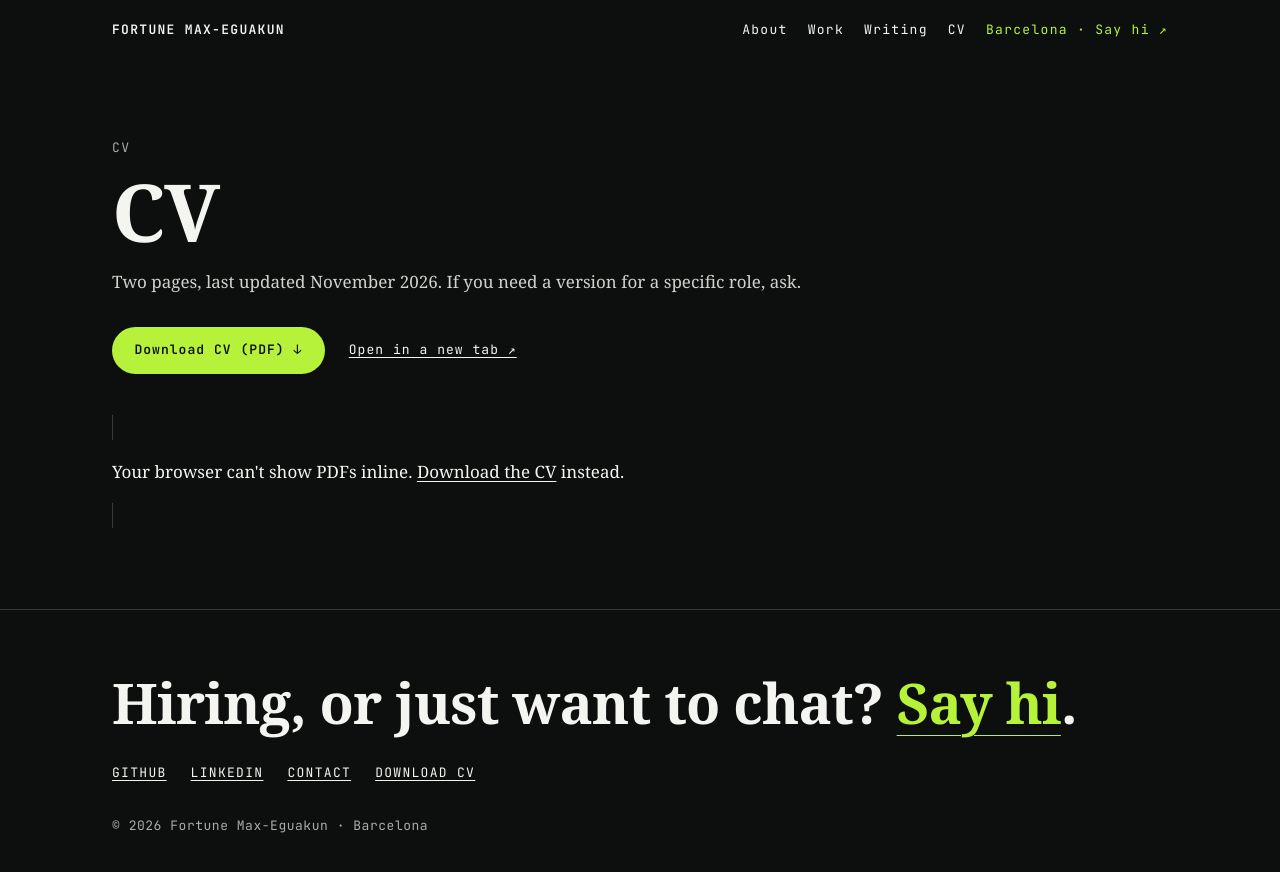
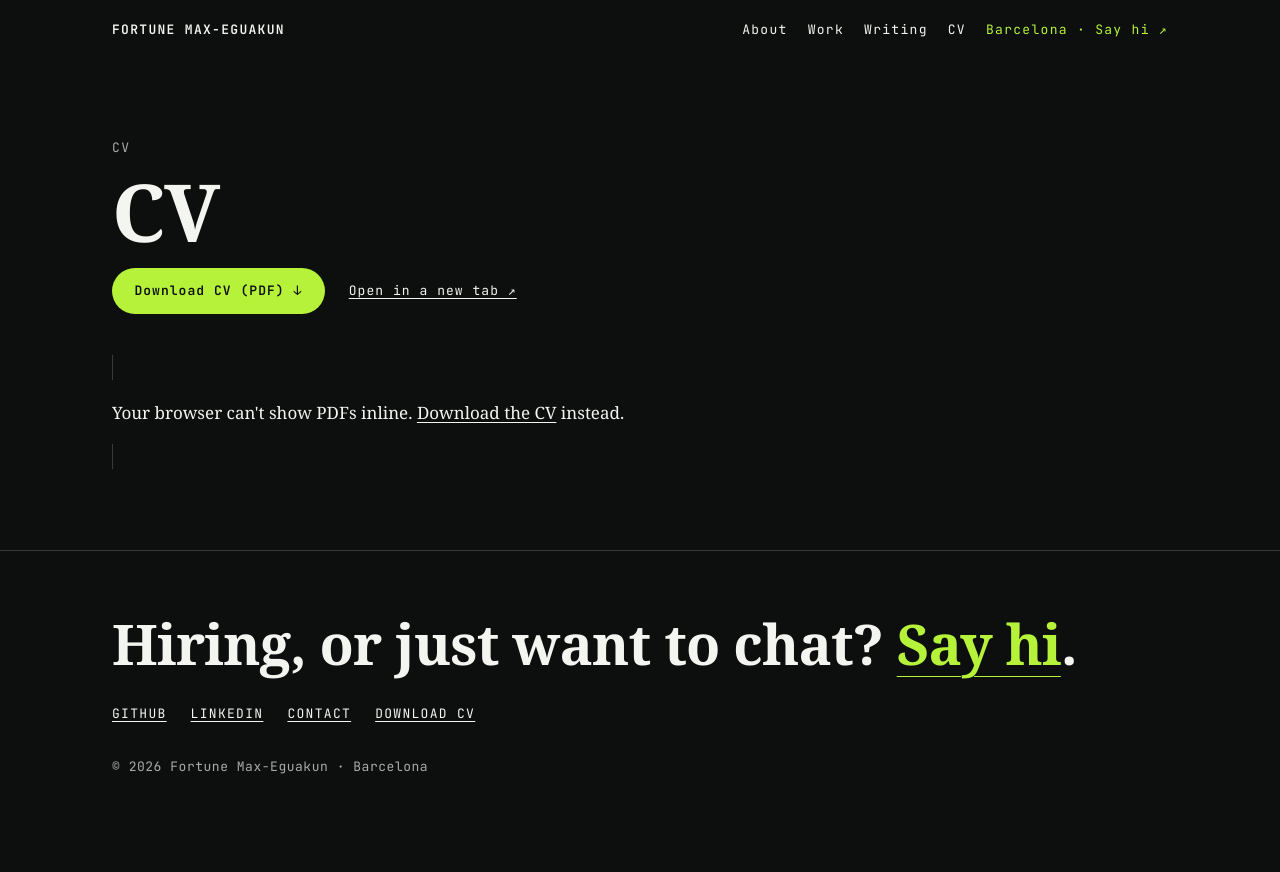
Before and after one commit to fortune-max/portfolio, an Astro site: page /cv in a window 1280 px wide. After the commit the page ends 823 px from the top, so only its background shows below. Built offline with nearby package versions, Linux system fonts and the light colour scheme; Astro itself is replaced by a stand-in of ours.

Commit message:
cv page: drop the intro line
Co-Authored-By: Claude Opus 5.5 <noreply@anthropic.com>

```diff
--- a/src/pages/cv.astro
+++ b/src/pages/cv.astro
@@ -10,7 +10,6 @@ const view = `${pdf}#navpanes=0`;
     <div class="wrap">
       <MonoLabel text="CV" />
       <h1 class="display title">CV</h1>
-      <p class="lede">Two pages, last updated November 2026. If you need a version for a specific role, ask.</p>
       <p class="actions mono">
         <a class="btn" href={pdf} download>Download CV (PDF) ↓</a>
         <a href={view} target="_blank" rel="noopener">Open in a new tab ↗</a>
@@ -24,7 +23,6 @@ const view = `${pdf}#navpanes=0`;
 <style>
   .page { background: var(--bg); color: var(--fg); padding-block: clamp(2.5rem, 6vw, 5rem) 5rem; }
   .title { font-size: var(--step-4); margin: 0 0 1rem; }
-  .lede { color: color-mix(in srgb, var(--fg) 85%, var(--bg)); margin: 0 0 2rem; }
   .actions { display: flex; flex-wrap: wrap; align-items: center; gap: 1.5rem; margin: 0 0 2.5rem; letter-spacing: .08em; }
   .btn { background: var(--accent); color: var(--ink); text-decoration: none; padding: .8rem 1.4rem; border-radius: 999px; font-weight: 600; }
   .btn:hover { color: var(--ink); }
```
